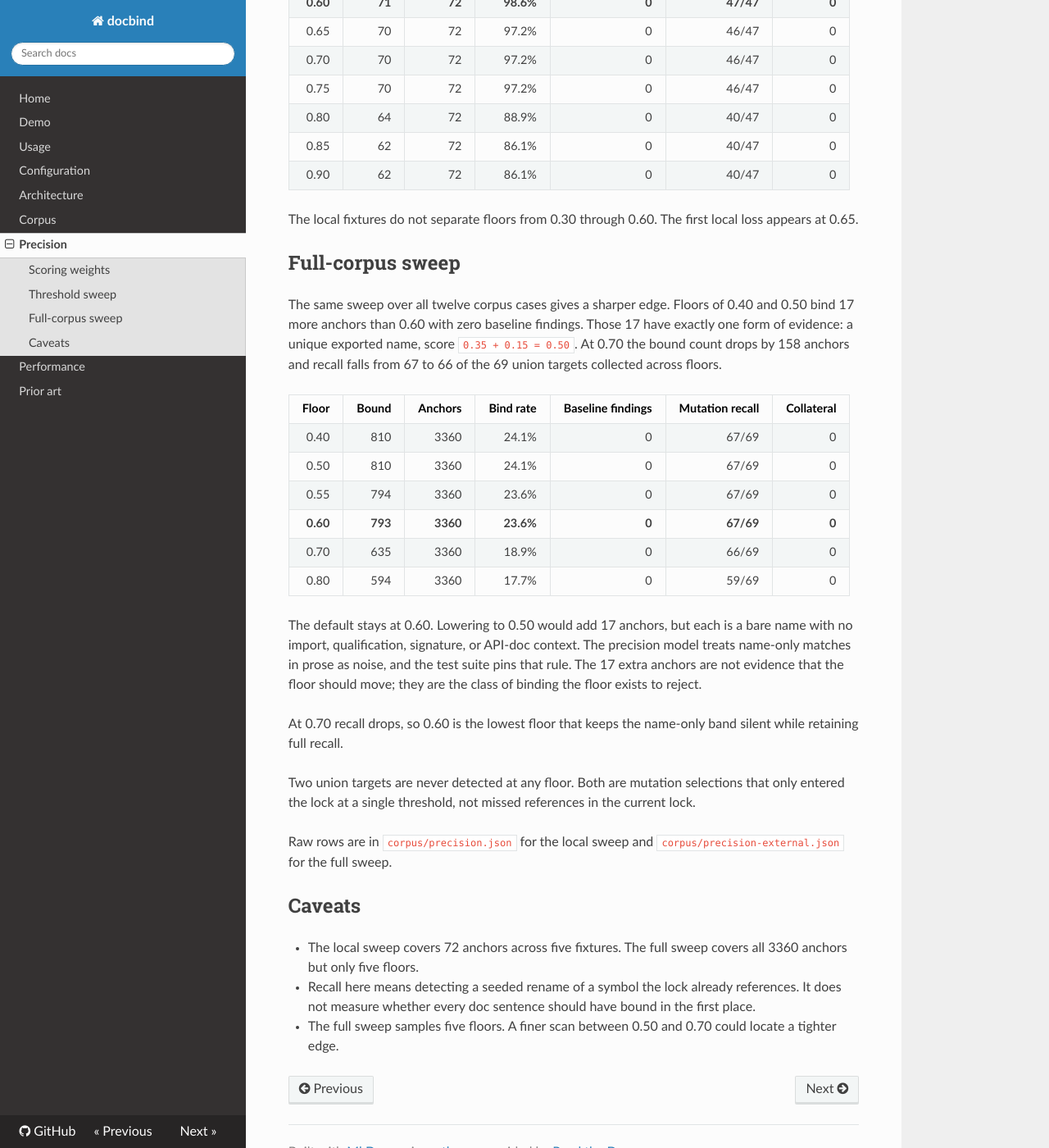
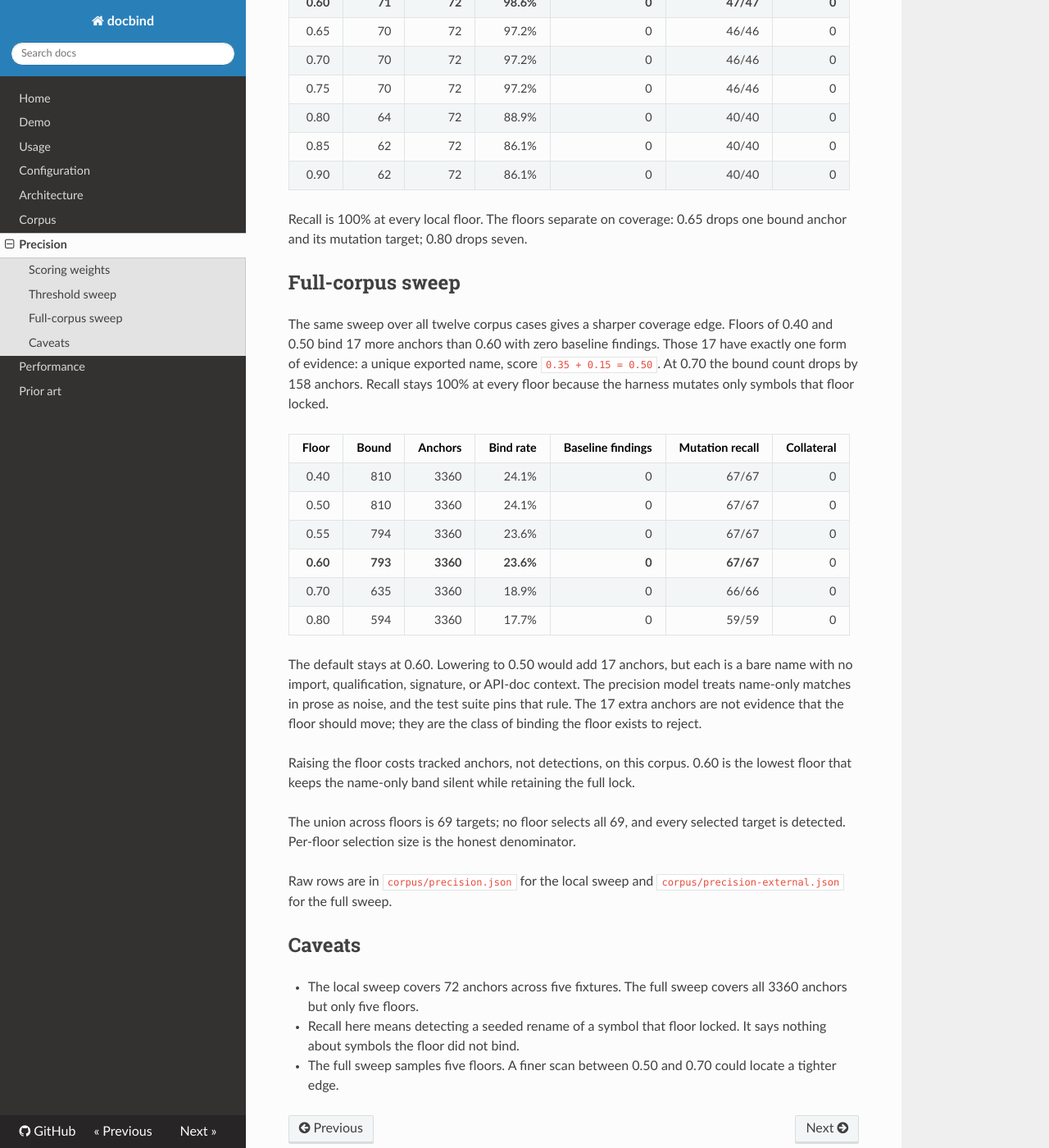
Before and after one commit to vindeckyy/docbind, an MkDocs documentation site: the page built from docs/precision.md, in a window 1280 px wide and 1400 px high, scrolled down 1513 px. Shown: the whole window at 82% size. Built offline with MkDocs 1.6.1, drawn with Linux system fonts in a browser that asks for light colours; nearby versions of some CDN libraries; some of the changed text lies outside the part shown.

Commit message:
Fix threshold sweep recall attribution

```diff
--- a/docs/precision.md
+++ b/docs/precision.md
@@ -33,7 +33,7 @@ A binding also fails when the best score is within `0.05` of the second candidat
 
 ## Threshold sweep
 
-`npm run thresholds` replays the five non-rustdoc local fixtures at each floor. Mutation targets are the union across runs, so recall is measured against a fixed set of 47. Each row reports the baseline findings on the unchanged tree, which are false positives by definition.
+`npm run thresholds` replays the five non-rustdoc local fixtures at each floor. Each floor locks its own symbols, so the mutation set changes with the floor. Recall is measured against the targets that floor actually locked. Baseline findings on the unchanged tree are false positives by definition.
 
 | Floor | Bound | Anchors | Bind rate | Baseline findings | Mutation recall | Collateral |
 |---:|---:|---:|---:|---:|---:|---:|
@@ -42,38 +42,38 @@ A binding also fails when the best score is within `0.05` of the second candidat
 | 0.50 | 71 | 72 | 98.6% | 0 | 47/47 | 0 |
 | 0.55 | 71 | 72 | 98.6% | 0 | 47/47 | 0 |
 | **0.60** | **71** | **72** | **98.6%** | **0** | **47/47** | **0** |
-| 0.65 | 70 | 72 | 97.2% | 0 | 46/47 | 0 |
-| 0.70 | 70 | 72 | 97.2% | 0 | 46/47 | 0 |
-| 0.75 | 70 | 72 | 97.2% | 0 | 46/47 | 0 |
-| 0.80 | 64 | 72 | 88.9% | 0 | 40/47 | 0 |
-| 0.85 | 62 | 72 | 86.1% | 0 | 40/47 | 0 |
-| 0.90 | 62 | 72 | 86.1% | 0 | 40/47 | 0 |
+| 0.65 | 70 | 72 | 97.2% | 0 | 46/46 | 0 |
+| 0.70 | 70 | 72 | 97.2% | 0 | 46/46 | 0 |
+| 0.75 | 70 | 72 | 97.2% | 0 | 46/46 | 0 |
+| 0.80 | 64 | 72 | 88.9% | 0 | 40/40 | 0 |
+| 0.85 | 62 | 72 | 86.1% | 0 | 40/40 | 0 |
+| 0.90 | 62 | 72 | 86.1% | 0 | 40/40 | 0 |
 
-The local fixtures do not separate floors from 0.30 through 0.60. The first local loss appears at 0.65.
+Recall is 100% at every local floor. The floors separate on coverage: 0.65 drops one bound anchor and its mutation target; 0.80 drops seven.
 
 ## Full-corpus sweep
 
-The same sweep over all twelve corpus cases gives a sharper edge. Floors of 0.40 and 0.50 bind 17 more anchors than 0.60 with zero baseline findings. Those 17 have exactly one form of evidence: a unique exported name, score `0.35 + 0.15 = 0.50`. At 0.70 the bound count drops by 158 anchors and recall falls from 67 to 66 of the 69 union targets collected across floors.
+The same sweep over all twelve corpus cases gives a sharper coverage edge. Floors of 0.40 and 0.50 bind 17 more anchors than 0.60 with zero baseline findings. Those 17 have exactly one form of evidence: a unique exported name, score `0.35 + 0.15 = 0.50`. At 0.70 the bound count drops by 158 anchors. Recall stays 100% at every floor because the harness mutates only symbols that floor locked.
 
 | Floor | Bound | Anchors | Bind rate | Baseline findings | Mutation recall | Collateral |
 |---:|---:|---:|---:|---:|---:|---:|
-| 0.40 | 810 | 3360 | 24.1% | 0 | 67/69 | 0 |
-| 0.50 | 810 | 3360 | 24.1% | 0 | 67/69 | 0 |
-| 0.55 | 794 | 3360 | 23.6% | 0 | 67/69 | 0 |
-| **0.60** | **793** | **3360** | **23.6%** | **0** | **67/69** | **0** |
-| 0.70 | 635 | 3360 | 18.9% | 0 | 66/69 | 0 |
-| 0.80 | 594 | 3360 | 17.7% | 0 | 59/69 | 0 |
+| 0.40 | 810 | 3360 | 24.1% | 0 | 67/67 | 0 |
+| 0.50 | 810 | 3360 | 24.1% | 0 | 67/67 | 0 |
+| 0.55 | 794 | 3360 | 23.6% | 0 | 67/67 | 0 |
+| **0.60** | **793** | **3360** | **23.6%** | **0** | **67/67** | 0 |
+| 0.70 | 635 | 3360 | 18.9% | 0 | 66/66 | 0 |
+| 0.80 | 594 | 3360 | 17.7% | 0 | 59/59 | 0 |
 
 The default stays at 0.60. Lowering to 0.50 would add 17 anchors, but each is a bare name with no import, qualification, signature, or API-doc context. The precision model treats name-only matches in prose as noise, and the test suite pins that rule. The 17 extra anchors are not evidence that the floor should move; they are the class of binding the floor exists to reject.
 
-At 0.70 recall drops, so 0.60 is the lowest floor that keeps the name-only band silent while retaining full recall.
+Raising the floor costs tracked anchors, not detections, on this corpus. 0.60 is the lowest floor that keeps the name-only band silent while retaining the full lock.
 
-Two union targets are never detected at any floor. Both are mutation selections that only entered the lock at a single threshold, not missed references in the current lock.
+The union across floors is 69 targets; no floor selects all 69, and every selected target is detected. Per-floor selection size is the honest denominator.
 
 Raw rows are in `corpus/precision.json` for the local sweep and `corpus/precision-external.json` for the full sweep.
 
 ## Caveats
 
 - The local sweep covers 72 anchors across five fixtures. The full sweep covers all 3360 anchors but only five floors.
-- Recall here means detecting a seeded rename of a symbol the lock already references. It does not measure whether every doc sentence should have bound in the first place.
+- Recall here means detecting a seeded rename of a symbol that floor locked. It says nothing about symbols the floor did not bind.
 - The full sweep samples five floors. A finer scan between 0.50 and 0.70 could locate a tighter edge.
--- a/package.json
+++ b/package.json
@@ -1,6 +1,6 @@
 {
   "name": "@vindeckyy/docbind",
-  "version": "0.1.43",
+  "version": "0.1.44",
   "description": "Static analysis for stale symbol references in markdown and reStructuredText. Supports TypeScript, JavaScript, Python, Rust, and Go.",
   "type": "module",
   "bin": {
```
Also changed, not shown: CHANGELOG.md (+10 -2 lines), README.md (+1 -1 lines), docs/configuration.md (+1 -1 lines), 6 other files.
